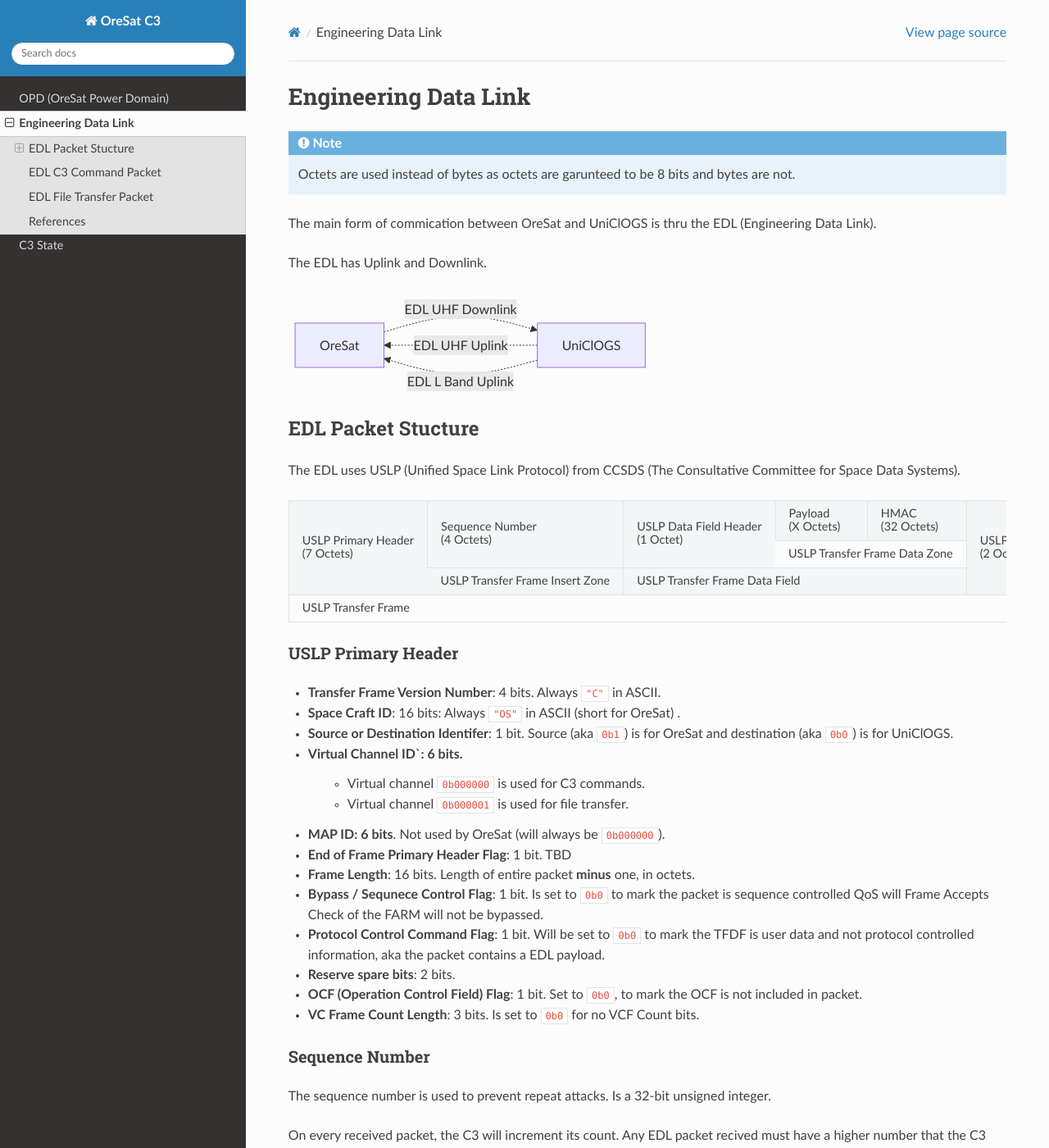
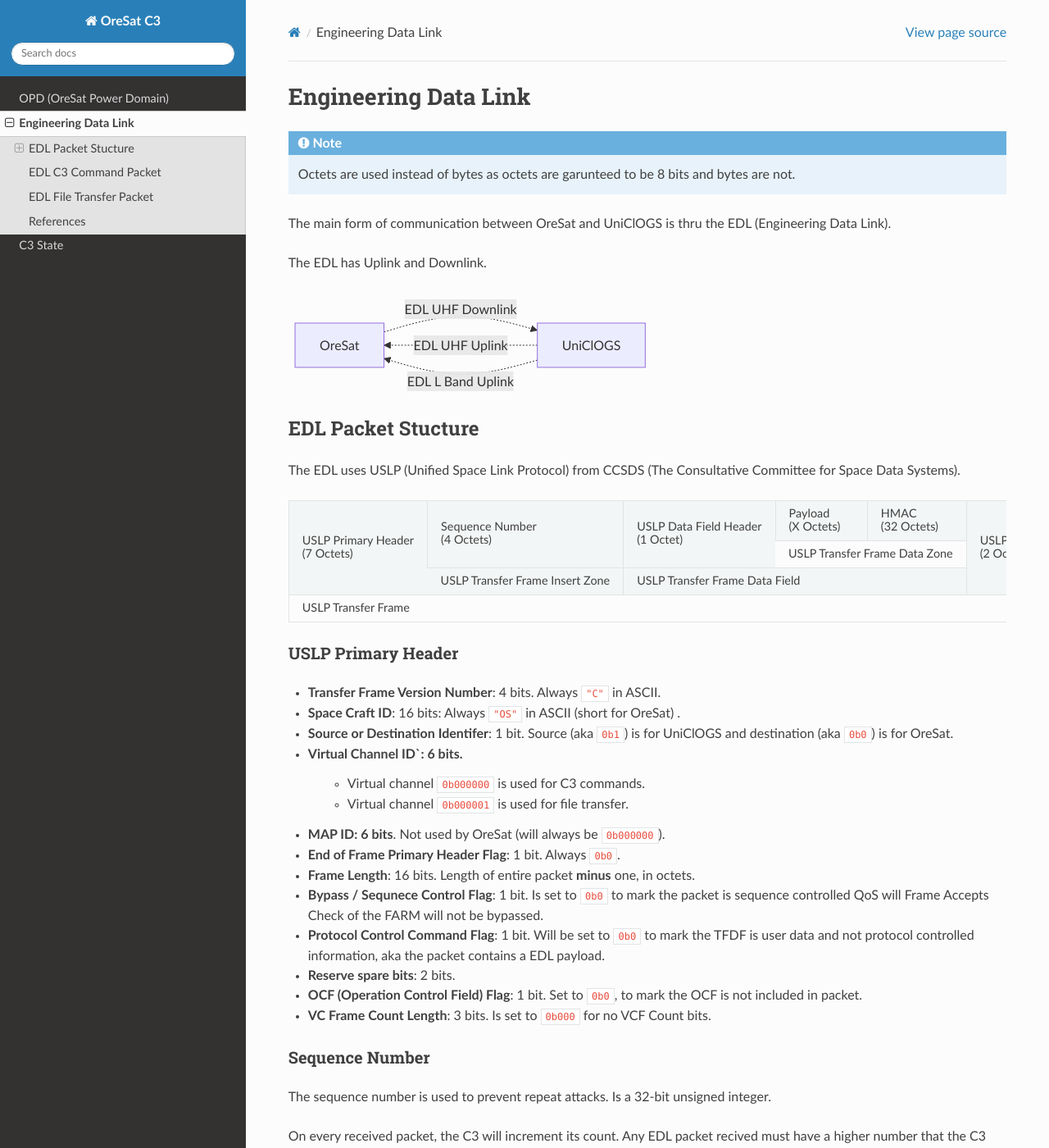
Before and after one commit to oresat/oresat-c3-software, a Sphinx documentation site: the page built from docs/edl.rst, in a window 1280 px wide and 1400 px high. Shown: the whole window at 82% size. Built offline with Sphinx 7.4.7 and the Read the Docs theme 2.0.0, drawn with Linux system fonts in a browser that asks for light colours.

Commit message:
updated docs with correct src_dest bit

```diff
--- a/docs/edl.rst
+++ b/docs/edl.rst
@@ -3,7 +3,7 @@
 
 .. note:: Octets are used instead of bytes as octets are garunteed to be 8 bits and bytes are not.
 
-The main form of commication between OreSat and UniClOGS is thru the EDL (Engineering Data Link).
+The main form of communication between OreSat and UniClOGS is thru the EDL (Engineering Data Link).
 
 The EDL has Uplink and Downlink.
 
@@ -42,13 +42,13 @@
 
 - **Transfer Frame Version Number**: 4 bits. Always ``"C"`` in ASCII.
 - **Space Craft ID**: 16 bits: Always ``"OS"`` in ASCII (short for OreSat) .
-- **Source or Destination Identifer**: 1 bit. Source (aka ``0b1``) is for OreSat and destination (aka
-  ``0b0``) is for UniClOGS.
+- **Source or Destination Identifer**: 1 bit. Source (aka ``0b1``) is for UniClOGS and destination (aka
+  ``0b0``) is for OreSat.
 - **Virtual Channel ID`**: 6 bits.
    - Virtual channel ``0b000000`` is used for C3 commands.
    - Virtual channel ``0b000001`` is used for file transfer.
 - **MAP ID: 6 bits**. Not used by OreSat (will always be ``0b000000``).
-- **End of Frame Primary Header Flag**: 1 bit. TBD
+- **End of Frame Primary Header Flag**: 1 bit. Always ``0b0``.
 - **Frame Length**: 16 bits. Length of entire packet **minus** one, in octets.
 - **Bypass / Sequnece Control Flag**: 1 bit. Is set to ``0b0`` to mark the packet is sequence
   controlled QoS will Frame Accepts Check of the FARM will not be bypassed.
@@ -56,7 +56,7 @@
   and not protocol controlled information, aka the packet contains a EDL payload.
 - **Reserve spare bits**: 2 bits.
 - **OCF (Operation Control Field) Flag**: 1 bit. Set to ``0b0``, to mark the OCF is not included in packet.
-- **VC Frame Count Length**: 3 bits. Is set to ``0b0`` for no VCF Count bits.
+- **VC Frame Count Length**: 3 bits. Is set to ``0b000`` for no VCF Count bits.
 
 Sequence Number
 ***************
```
